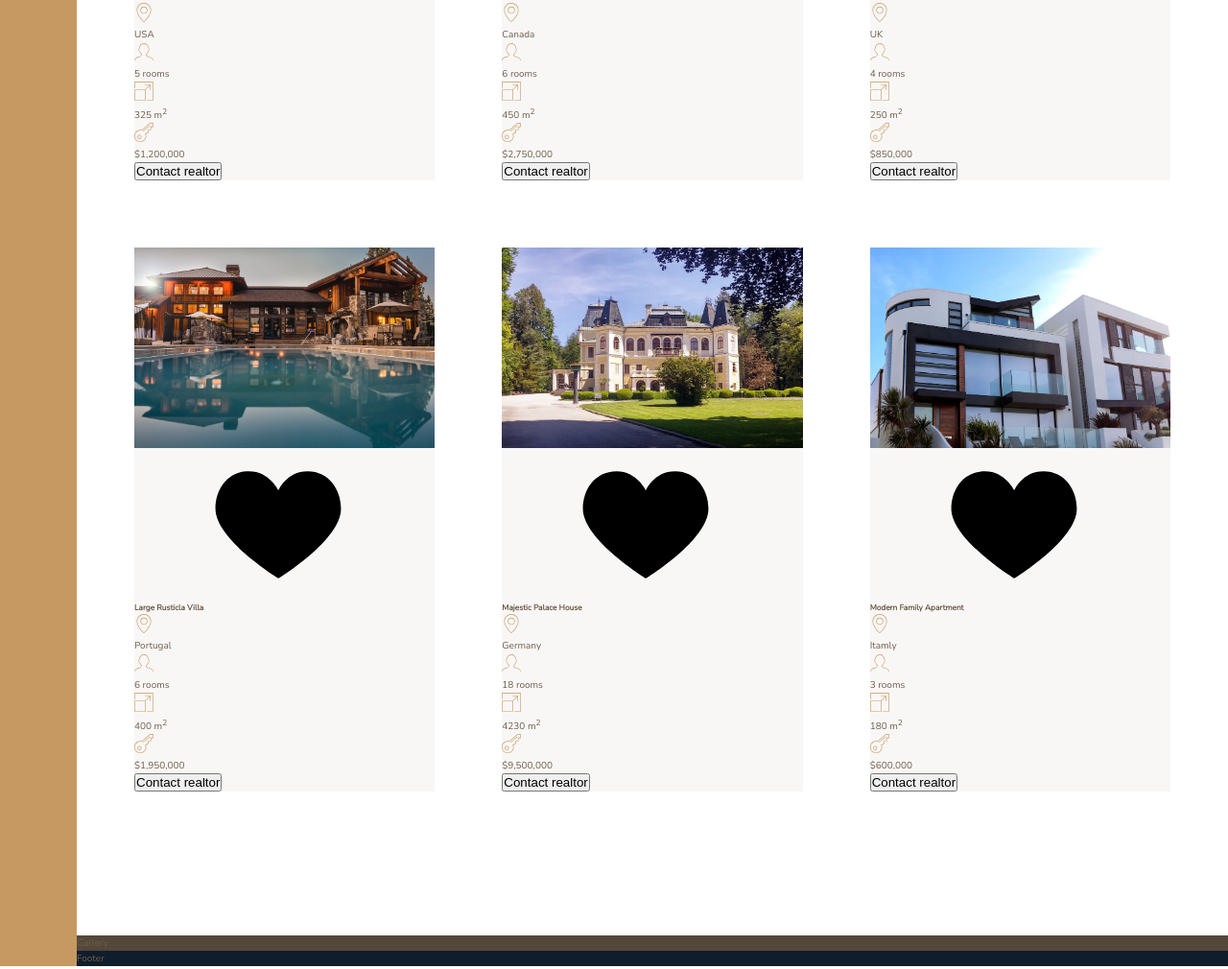
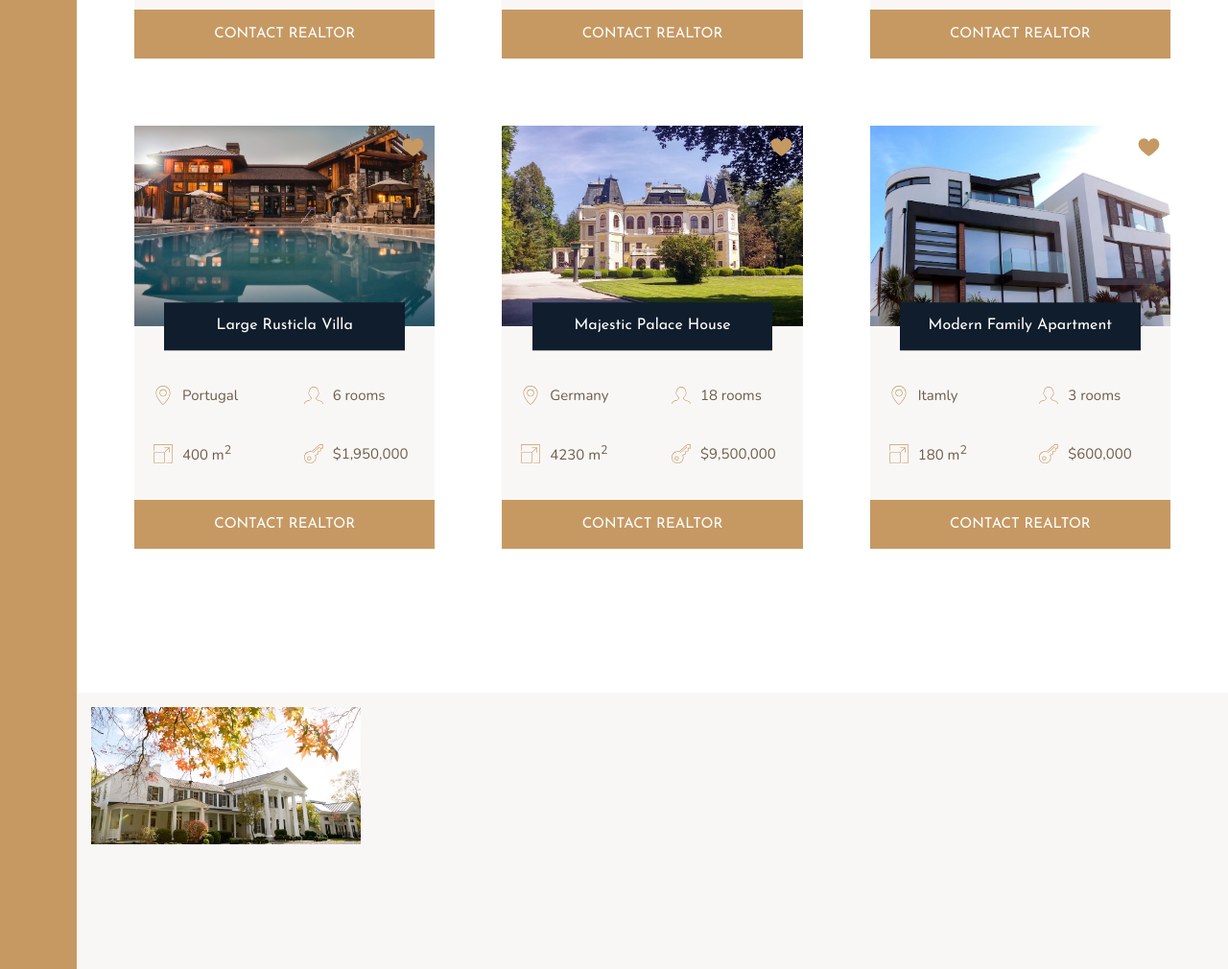
Before and after one commit to ckstn0777/Nexter-Project, a website: page index.html in a window 1280 px wide. Shown: the part 2350-3360 px from the top of the page at 96% size. Drawn offline with nearby package versions, Linux system fonts and the light colour scheme.

Commit message:
v5.0.0
Building the Homes Section - Part 2 / Building the Gallery - Part 1(어쩌다보니 커밋하는걸 빼먹음..)

```diff
--- a/index.html
+++ b/index.html
@@ -158,7 +158,7 @@
           </svg>
           <p>$1,200,000</p>
         </div>
-        <button class="cta">Contact realtor</button>
+        <button class="btn home__btn">Contact realtor</button>
       </div>
       <div class="home">
         <img src="img/house-2.jpeg" alt="House 2" class="home__img" />
@@ -190,7 +190,7 @@
           </svg>
           <p>$2,750,000</p>
         </div>
-        <button class="cta">Contact realtor</button>
+        <button class="btn home__btn">Contact realtor</button>
       </div>
       <div class="home">
         <img src="img/house-3.jpeg" alt="House 3" class="home__img" />
@@ -222,7 +222,7 @@
           </svg>
           <p>$850,000</p>
         </div>
-        <button class="cta">Contact realtor</button>
+        <button class="btn home__btn">Contact realtor</button>
       </div>
       <div class="home">
         <img src="img/house-4.jpeg" alt="House 4" class="home__img" />
@@ -254,7 +254,7 @@
           </svg>
           <p>$1,950,000</p>
         </div>
-        <button class="cta">Contact realtor</button>
+        <button class="btn home__btn">Contact realtor</button>
       </div>
       <div class="home">
         <img src="img/house-5.jpeg" alt="House 5" class="home__img" />
@@ -286,7 +286,7 @@
           </svg>
           <p>$9,500,000</p>
         </div>
-        <button class="cta">Contact realtor</button>
+        <button class="btn home__btn">Contact realtor</button>
       </div>
       <div class="home">
         <img src="img/house-6.jpeg" alt="House 6" class="home__img" />
@@ -318,12 +318,14 @@
           </svg>
           <p>$600,000</p>
         </div>
-        <button class="cta">Contact realtor</button>
+        <button class="btn home__btn">Contact realtor</button>
       </div>
     </section>
 
     <section class="gallery">
-      Gallery
+      <figure class="gallery__item gallery__item--1">
+        <img src="img/gal-1.jpeg" alt="Gallery image 1" class="gallery__img" />
+      </figure>
     </section>
 
     <footer class="footer">
--- a/sass/_gallery.scss
+++ b/sass/_gallery.scss
@@ -1,5 +1,24 @@
 .gallery {
-  background-color: $color-grey-dark-1;
+  background-color: $color-grey-light-1;
+  grid-column: full-start / full-end;
 
-  grid-column: full-start / full-end;
+  display: grid;
+  grid-template-columns: repeat(8, 1fr);
+  grid-template-rows: repeat(7, 5vw);
+  grid-gap: 1.5rem;
+  padding: 1.5rem;
+
+  &__item {
+    &--1 {
+      grid-row: 1 / span 2;
+      grid-column: 1 / span 2;
+    }
+  }
+
+  &__img {
+    width: 100%;
+    height: 100%;
+    object-fit: cover;
+    display: block;
+  }
 }
--- a/sass/_homes.scss
+++ b/sass/_homes.scss
@@ -10,27 +10,71 @@
 .home {
   background-color: $color-grey-light-1;
 
+  display: grid;
+  grid-template-columns: repeat(2, 1fr);
+  grid-row-gap: 3.5rem;
+
   &__img {
     width: 100%;
+    grid-row: 1/ 2;
+    grid-column: 1 / -1;
+    z-index: 1;
   }
 
   &__like {
+    grid-row: 1 / 2;
+    grid-column: 2 / 3;
+    fill: $color-primary;
+    width: 2.5rem;
+    height: 2.5rem;
+    z-index: 2;
+    justify-self: end;
+    margin: 1rem;
+    cursor: pointer;
   }
 
   &__name {
+    grid-row: 1 / 2;
+    grid-column: 1 / -1;
+    justify-self: center;
+    align-self: end;
+    z-index: 3;
+
+    width: 80%;
+    font-family: $font-display;
+    font-size: 1.6rem;
+    text-align: center;
+    padding: 1.25rem;
+    background-color: $color-secondary;
+    color: #fff;
+    font-weight: 400;
+    transform: translateY(50%);
+  }
+
+  &__location,
+  &__rooms {
+    margin-top: 2.5rem;
   }
 
   &__location,
   &__rooms,
   &__area,
   &__price {
+    font-size: 1.5rem;
+    margin-left: 2rem;
+
+    display: flex;
+    align-items: center;
+
     svg {
       fill: $color-primary;
       width: 2rem;
       height: 2rem;
-    }
-
-    p {
+      margin-right: 1rem;
     }
   }
+
+  &__btn {
+    grid-column: 1 / -1;
+  }
 }
```
Also changed, not shown: css/style.css.
